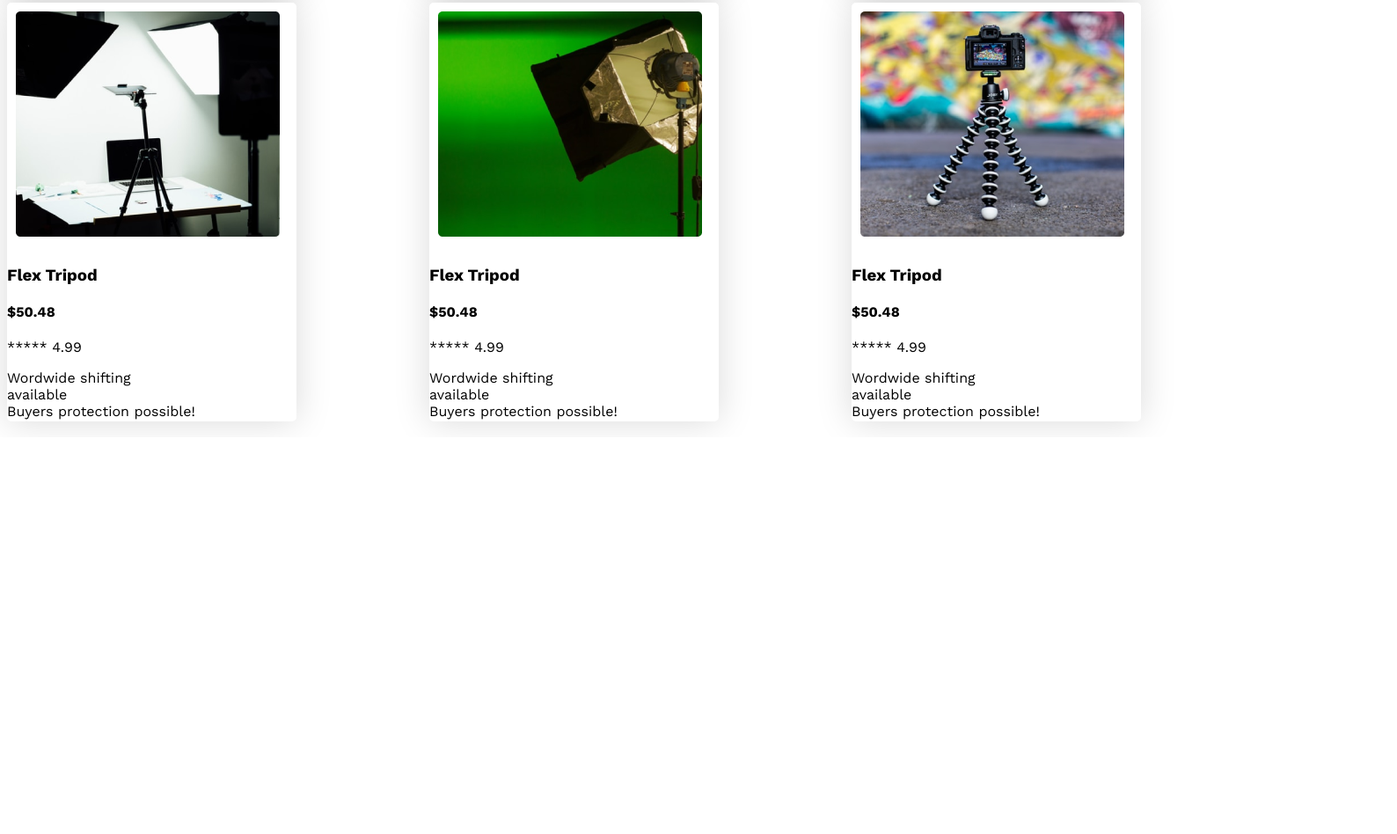
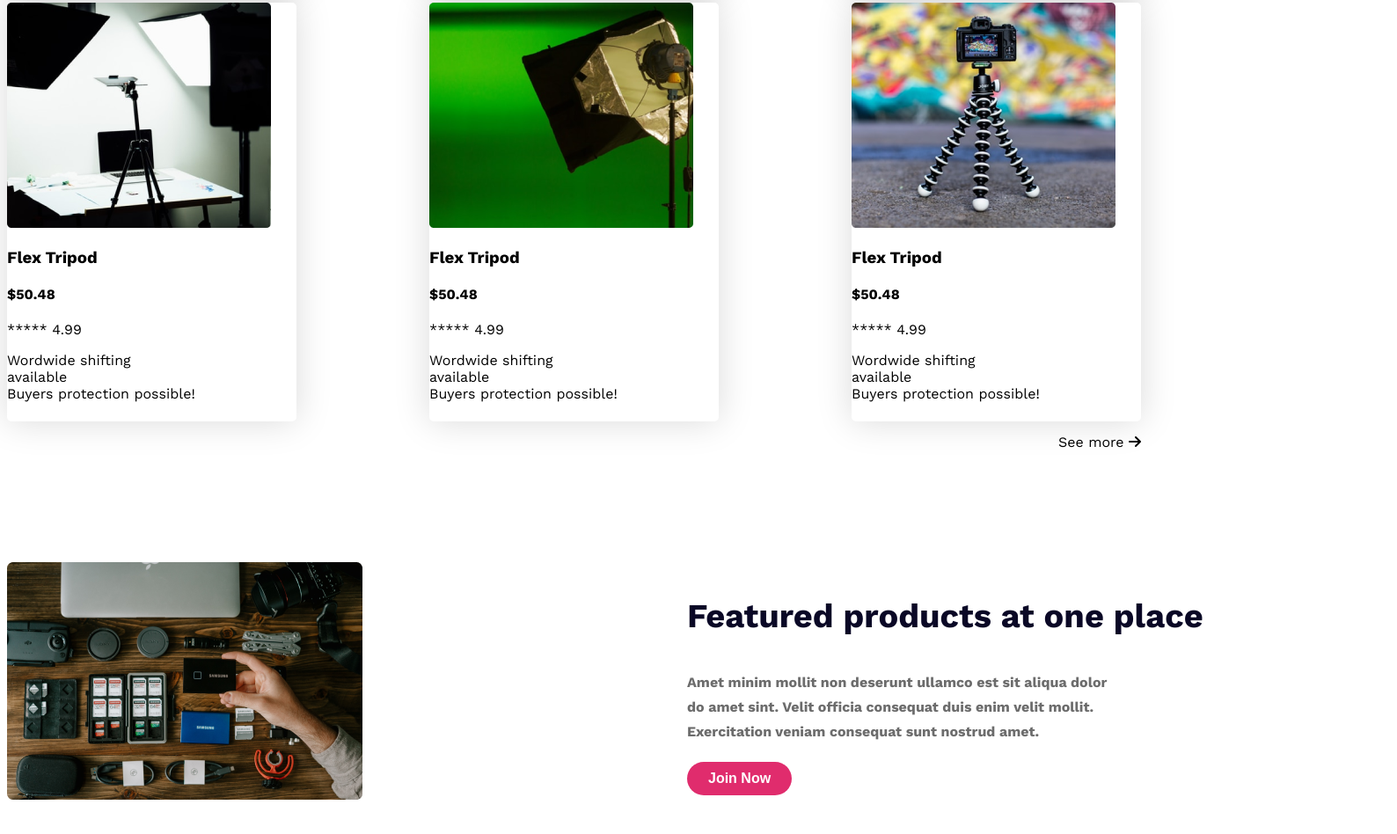
Before and after one commit to salmanrokon/camera-shop, a plain HTML site: page index.html in a window 1280 px wide. Shown: the part 1784-2732 px from the top of the page at 88% size, 1588 px wide, since content can reach past the window. Before the commit the page ends 2281 px from the top, so only its background shows below. Drawn offline with nearby package versions, Linux system fonts and the light colour scheme.

Commit message:
finished

```diff
--- a/index.html
+++ b/index.html
@@ -53,7 +53,8 @@
         <div class="popular-text">
             <h2>Popular Collection</h2>
         </div>
-        <div class="popular">
+        <div class="popular-img-hold">
+            <div class="popular">
             <div class="card">
                 <img src="images/action.png" alt="">
                 <h3 class="card-title">Flex Tripod</h3>
@@ -125,12 +126,35 @@
                 <p>***** 4.99</p>
                 <p>Wordwide shifting <br>available<br>
                 Buyers protection possible!</p>
+                <p class="see">See more <i id="ero" class="fa-solid fa-arrow-right"></i></p>
                 </div>
         </div>
-
+        </div>
+        <div class="last-part">
+            <div class="last-img">
+                <img src="images/gear.png" alt="">
+            </div>
+            <div class="last-text">
+                <h2 class="last-hed">Featured products at one place</h2>
+                <p class="last-para">
+                    Amet minim mollit non deserunt ullamco est sit aliqua dolor do amet sint. Velit officia consequat duis enim velit mollit. Exercitation veniam consequat sunt nostrud amet.
+                </p>
+                <button class="btn-primary">Join Now</button>
+            </div>
+        </div>
     </main>
     <footer>
-
+        <div class="footer-all">
+        <h3 class="footer-head">Influencer products</h3>
+        <p>Copyright © 2020  influencer products</p>
+        <p>All rights reserved</p>
+        <div class="footer-img">
+            <footer-icon><i class="fa-brands fa-instagram"></i></footer-icon>
+            <footer-icon><i class="fa-brands fa-twitter"></i></footer-icon>
+            <footer-icon><i class="fa-brands fa-youtube"></i></footer-icon>
+            <footer-icon><i class="fa-brands fa-facebook"></i></footer-icon>
+        </div>
+        </div>
     </footer>
 </body>
 </html>
--- a/style.css
+++ b/style.css
@@ -105,7 +105,9 @@ main{
     .popular{
         display: grid;
         grid-template-columns: repeat(3,1fr);
-        text-align: center;
+    }
+    .popular-img-hold{
+        margin: 0 auto;
     }
     .card{
     width: 329px;
@@ -117,14 +119,72 @@ main{
     text-align: left;
 
     }
-    .card img{
-        padding: 10px;
+    .see{
+        text-align: right;
+        padding-top: 20px;
+    }
 
-    }
 
 /* popular card end */
 
+/* last-part start */
+.last-hed{
+    width: 610px;
+    color: #0A0826;
+    font-size: 38px;
+    font-weight: 700;
+    line-height: 60px; /* 157.895% */
+}
+.last-para{
+    width: 501px;
+    height: 88px;
+    color: #6C6C6C;
+    font-size: 16px;
+    font-style: normal;
+    font-weight: 700;
+    line-height: 28px; /* 175% */
+}
+.last-part{
+    display: flex;
+    justify-content: space-between;
+    margin-top: 150px;
+}
+.last-text{
+    margin-right: 57px;
+}
+/* last-part end */
+
 /* main section style end*/
+
+/* footer Start */
+
+footer{
+    width: 1440px;
+    height: 239px;
+    background: #0A0826;
+    margin: 0 auto;
+    margin-top: 150px;
+    color: white;
+    text-align: center;
+    align-items: center;
+    margin-left: 140px;
+
+}
+.footer-all{
+  padding-top: 37px;
+}
+.footer-head{
+   margin-bottom: -12px;
+}
+.copyright{
+    margin-bottom: -30px;
+
+}
+
+/* footer End */
+
+
+
 
 /* media query start */
  @media (max-width: 576px) {
```
